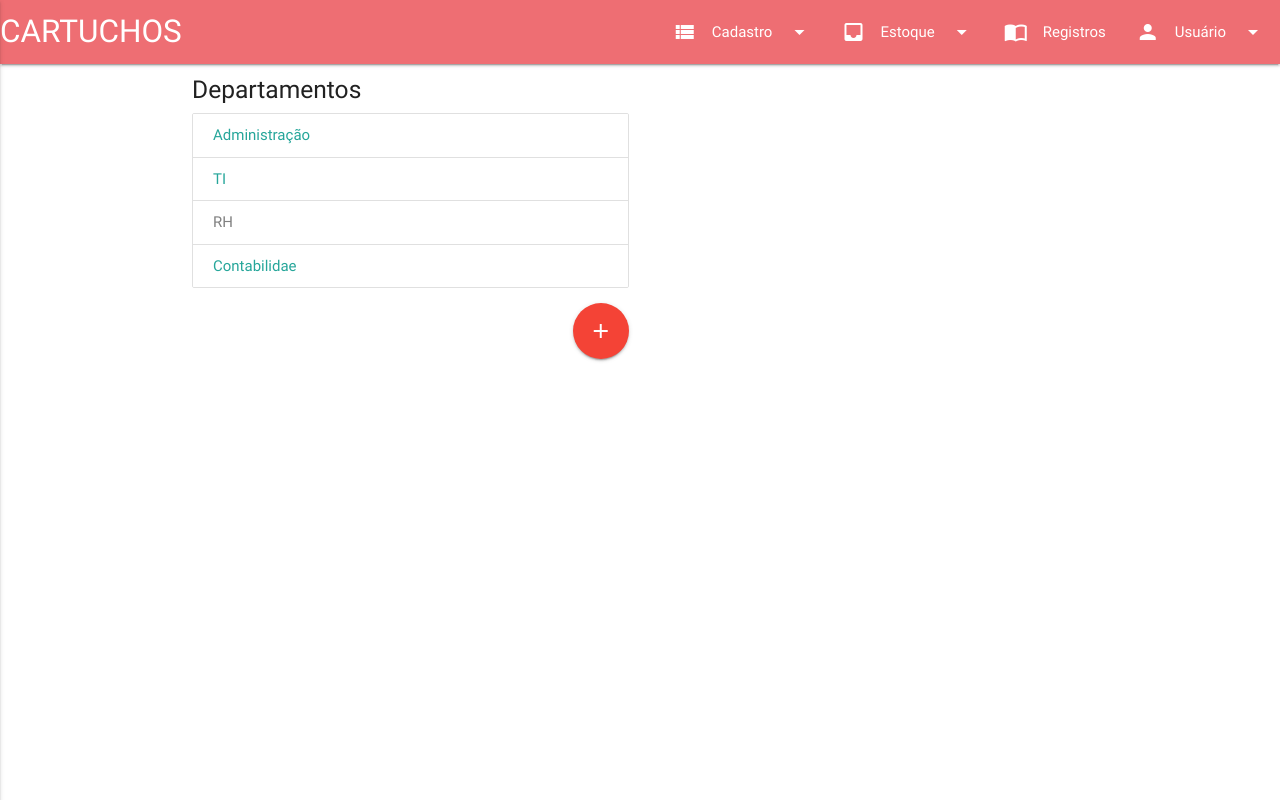
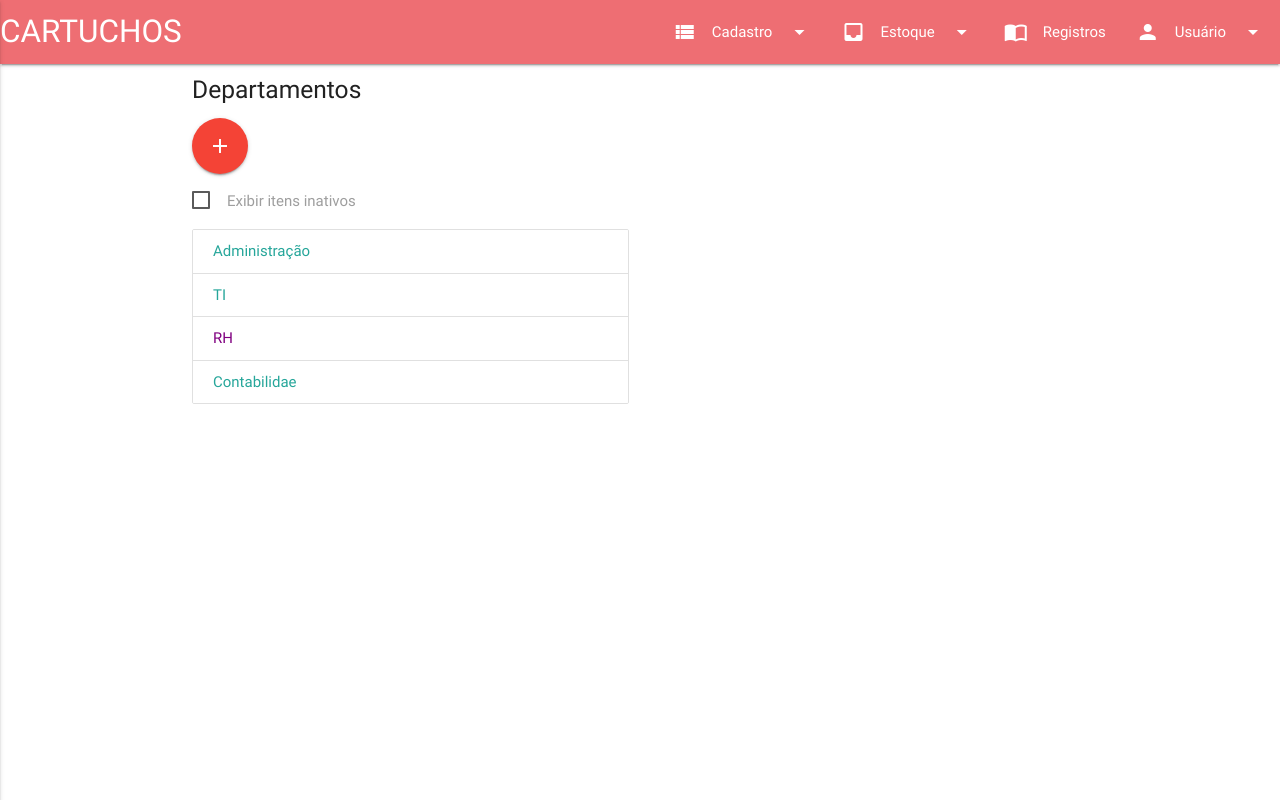
Before and after one commit to chrissmb/cartuchos-angular, an Angular app: page /departamentos in a window 1280 px wide. Built offline with nearby package versions, Linux system fonts and the light colour scheme; what angular2-materialize would draw is missing.

Commit message:
Adicionado checkbox de departamentos ativos

```diff
--- a/src/app/departamentos/departamentos.component.html
+++ b/src/app/departamentos/departamentos.component.html
@@ -2,20 +2,28 @@
     <div class="row">
         <div class="col l6 s12">
             <h5>Departamentos</h5>
+
+            <p>
+                <a class="btn-floating btn-large waves-effect waves-light red">
+                    <i class="material-icons">add</i>
+                </a>
+            </p>
+
+            <p>
+                <input type="checkbox" id="inativos" [(ngModel)]="consultaInativos"/>
+                <label for="inativos">Exibir itens inativos</label>
+            </p>
 
             <div class="collection">
                 <a class="collection-item"
                         *ngFor="let departamento of departamentos"
                         routerLinkActive="active"
                         [routerLink]="['/departamentos', departamento.id]"
-                        [style.color]="!departamento.ativo ? 'grey' : ''">
+                        [style.color]="!departamento.ativo ? 'purple' : ''">
                     {{ departamento.descricao }}
                 </a>
             </div>
 
-            <a class="btn-floating btn-large waves-effect waves-light red right">
-                <i class="material-icons">add</i>
-            </a>
         </div>
     </div>
 
--- a/src/app/departamentos/departamentos.component.ts
+++ b/src/app/departamentos/departamentos.component.ts
@@ -11,6 +11,7 @@ import { Departamento } from './departamento';
 export class DepartamentosComponent implements OnInit {
 
   departamentos: Departamento[];
+  consultaInativos = false;
 
   constructor(private departamentosService: DepartamentosService) { }
 
--- a/src/app/departamentos/departamentos.module.ts
+++ b/src/app/departamentos/departamentos.module.ts
@@ -4,9 +4,11 @@ import { CommonModule } from '@angular/common';
 import { DepartamentosRoutingModule } from './departamentos-routing.module';
 import { DepartamentosComponent } from './departamentos.component';
 import { DepartamentosService } from './departamentos.service';
+import { FormsModule } from '@angular/forms';
 
 @NgModule({
   imports: [
+    FormsModule,
     CommonModule,
     DepartamentosRoutingModule
   ],
```
